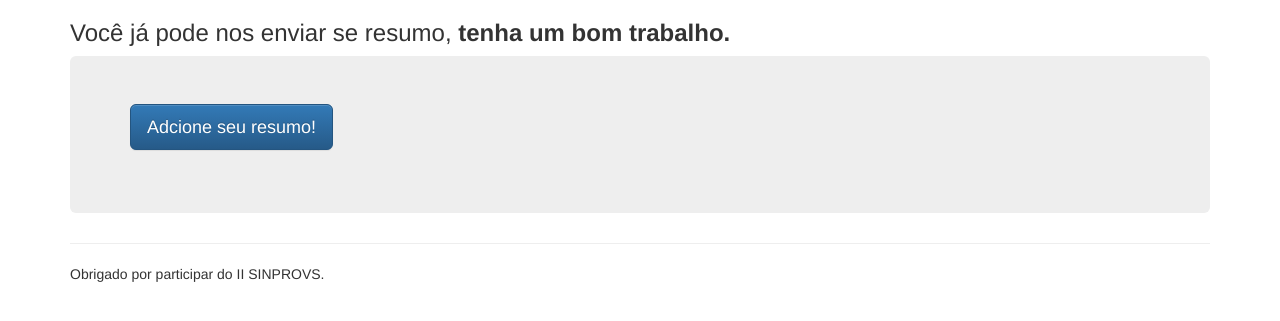
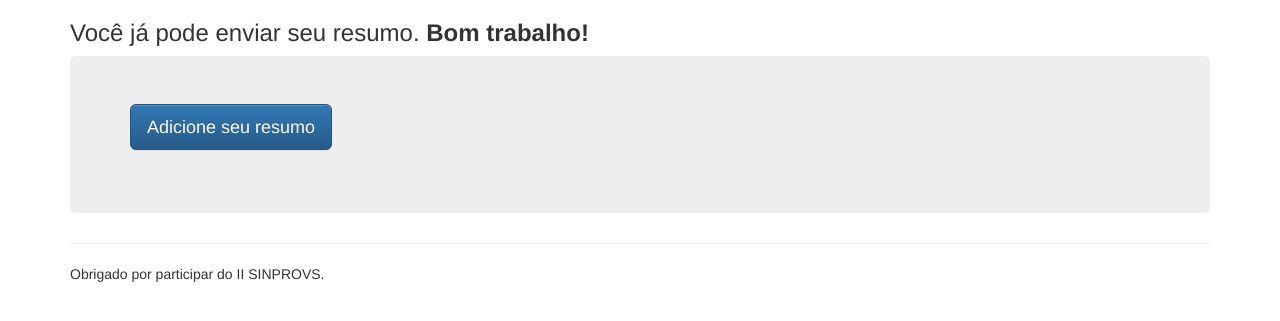
Before and after one commit to pixies/academic, a Django app: template templates/profile/index.html in a window 1280 px wide. Shown: the part 132-453 px from the top of the page. Run offline with Django 3.2, Linux system fonts and the light colour scheme; the template is opened without the code that fills it, so the values that code supplies are empty; the visitor is signed in with stand-in values (Sample User, id 1); parts of the project's set-up code (start-up, migrations or seed data) failed here and were passed over; some libraries are stand-ins or nearby versions.

Commit message:
Correções de identação, concordância e acentuação.

```diff
--- a/templates/profile/index.html
+++ b/templates/profile/index.html
@@ -1,21 +1,16 @@
 {% extends "base.html" %}
-
 {% block content %}
-
   <div class="container">
-
     {% if user.is_authenticated %}
-
       <h1>Ola, <strong>{{ membro.membroprofile }}</strong></h1>
-
       <h3>
       {% if membro.membroprofile.status_inscricao == 'inativo' %}
         Aguarde a confirmação da sua inscrição.
       {% else %}
         {% if submissao %}
-                    Aguarde um revisor entrará em contato com você em breve.
+          Por favor, aguarde um revisor entrar em contato com você para confirmar.
         {% else %}
-                    Você já pode nos enviar se resumo, <strong>tenha um bom trabalho.</strong>
+          Você já pode enviar seu resumo. <strong>Bom trabalho!</strong>
         {% endif %}
       {% endif %}
       </h3>
@@ -25,13 +20,11 @@
             {{ "Aguarde..." }}
           </a>
         {% else %}
-
           {% if submissao %}
-
             <table class="table table-striped">
               <tr>
                 <th>Título</th>
-                                <th>Título em Ingles</th>
+                <th>Título em Inglês</th>
                 <th>Área de Interesse</th>
                 <th>Resumo</th>
                 <th>Autor</th>
@@ -44,19 +37,14 @@
                 <td class="info"> {{ membro.first_name }} {{ membro.last_name }}</td>
               </tr>
             </table>
-
-
           {% else %}
             <a class="btn btn-primary btn-lg" href="/submissao/" role="button">
-              Adcione seu resumo!
+              Adicione seu resumo
             </a>
-
           {% endif %}
-
         {% endif %}
       </p>
     </div>
-
   {% else %}
     <div class="row">
       <div class="col-lg-3"></div>
@@ -81,8 +69,5 @@
       </div>
       <div class="col-lg-3"></div>
     </div>
-
   {% endif %}
-
-
 {% endblock content %}
```
Lines whose indentation alone changed are shown as unchanged.
